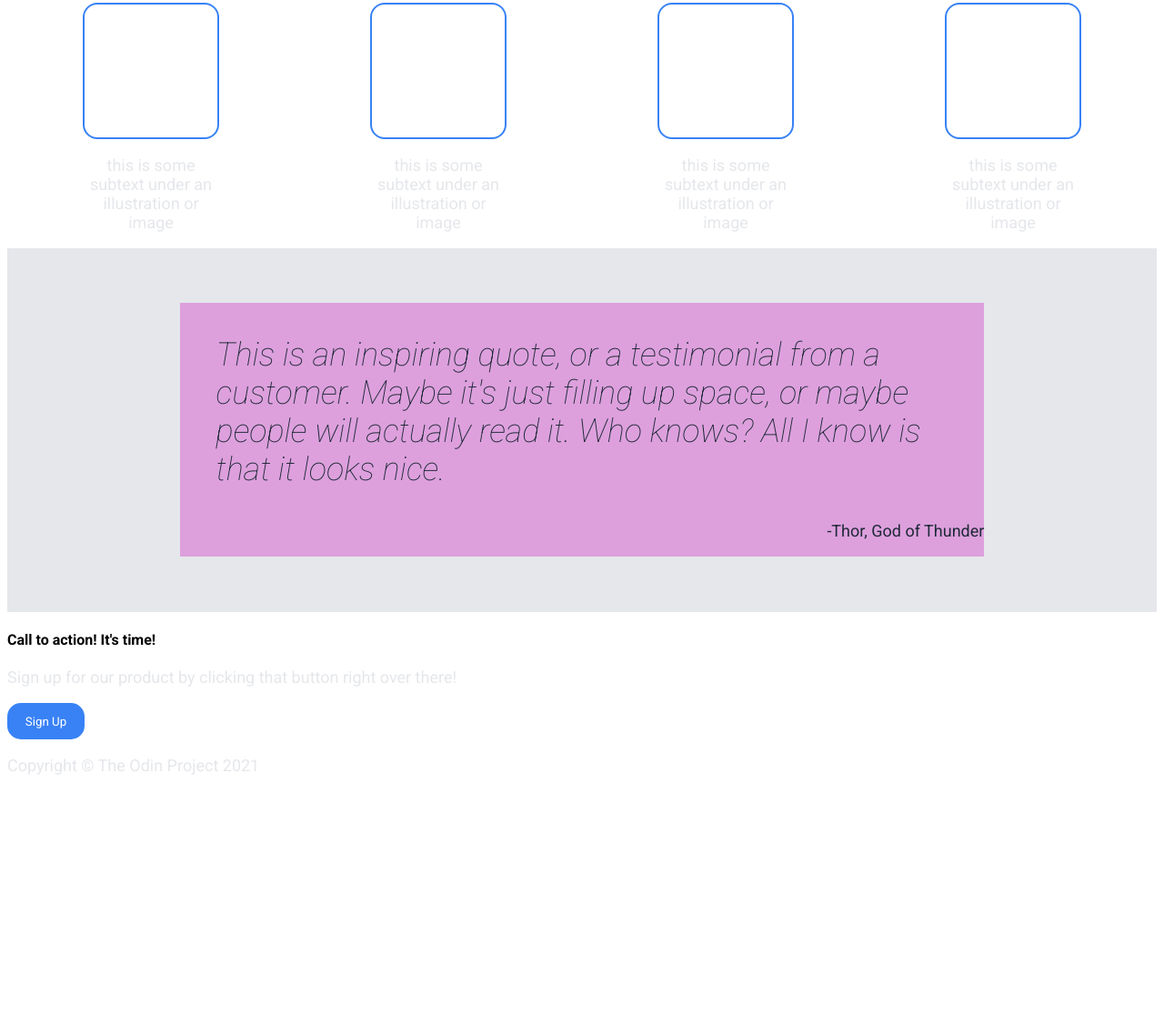
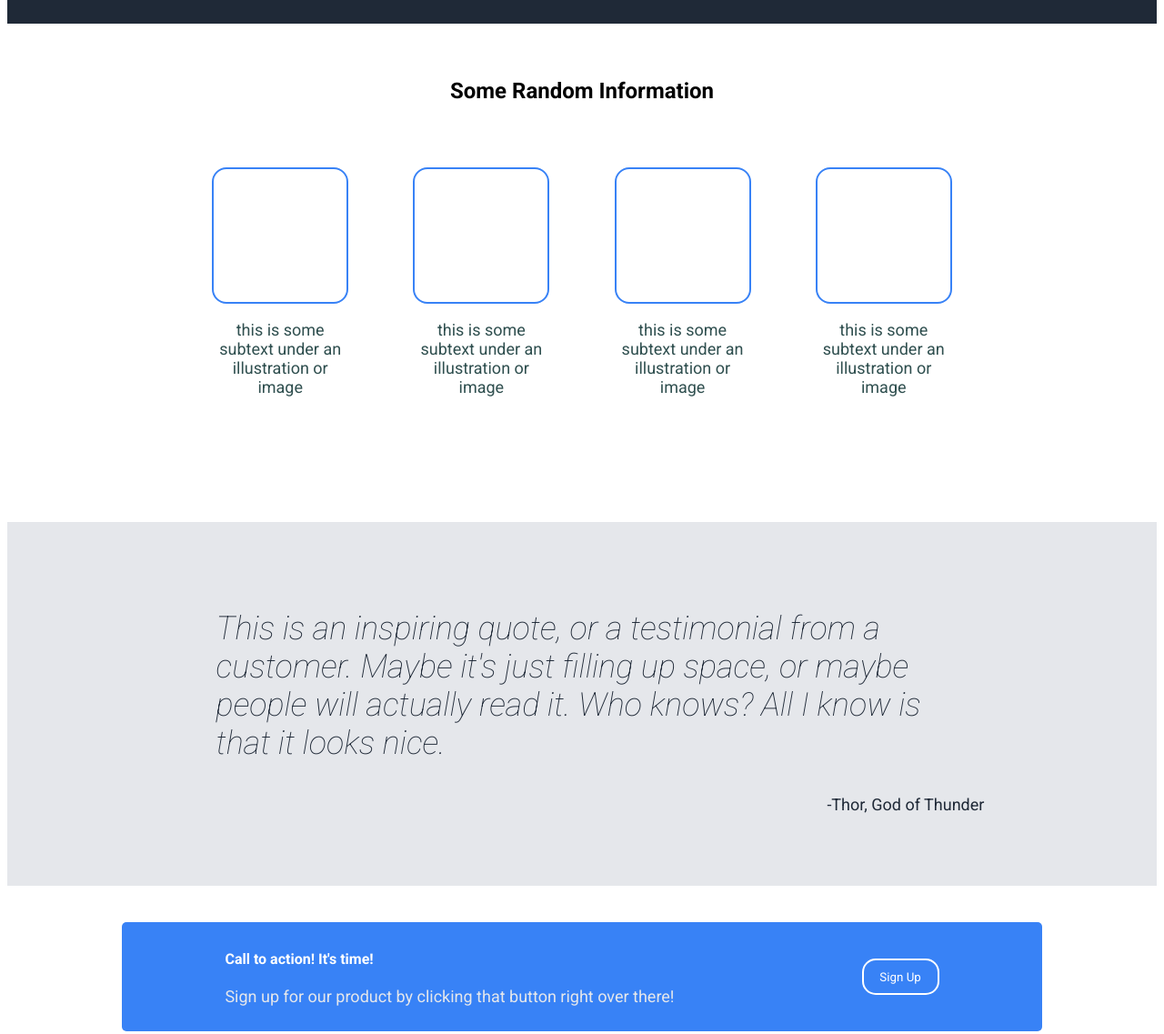
Before and after one commit to selasilm/landing-page, a plain HTML site: page index.html in a window 1280 px wide. Shown: the part 590-1727 px from the top of the page at 91% size. Before the commit the page ends 1460 px from the top, so only its background shows below. Drawn offline with Linux system fonts and the light colour scheme.

Commit message:
CSS final applied

```diff
--- a/index.html
+++ b/index.html
@@ -57,18 +57,16 @@
             <p>-Thor, God of Thunder</p>
         </div>
     </div>
-    <div class="flex-container">
+    <div class="flex-container" id ="call">
         <div>
-            <div>
-                <h4>Call to action! It's time!</h4>
-                <p>Sign up for our product by clicking that button right over there!</p>
-            </div>
-            <div>
-                <button>Sign Up</button>
-            </div>
+            <h4>Call to action! It's time!</h4>
+            <p>Sign up for our product by clicking that button right over there!</p>
+        </div>
+        <div>
+            <button class="white-btn">Sign Up</button>
         </div>
     </div>
-    <div class="footer">
+    <div class="flex-container footer">
         <p>Copyright © The Odin Project 2021</p>
     </div>
 </body>
--- a/style.css
+++ b/style.css
@@ -17,6 +17,8 @@ p{
 }
 .flex-container{
     display:flex;
+    width:100%;
+    margin:40px 0;
 }
 .bg1{
     background-color: #1F2937;
@@ -35,20 +37,26 @@ p{
 }
 
 #header ul{
-    gap:8px;
+    gap:16px;
 }
 .flex-container.vert{
     flex-direction:column;
 }
 #info{
     text-align: center;
+    align-items: center;
 }
 .box{
     width:150px;
 }
+.box p{
+    color:darkslategray;
+}
 .subinfo{
     justify-content: space-around;
     align-items: center;
+    width:70%;
+    margin-top: 0;
 }
 .emptybox{
     border: 2px solid #3882F6;
@@ -93,10 +101,11 @@ h2{
     font-size: 36px;
     justify-content: center;
     align-items: center;
+    padding: 60px 0;
 }
 #quote .flex-item{
     width:70%;
-    background-color: plum;
+    min-width:60%;
 }
 #quote p{
     color:#1F2937;
@@ -104,3 +113,25 @@ h2{
     font-weight:normal;
     font-style:normal;
 }
+#call{
+    margin:auto;
+    color:white;
+    padding:10px;
+    width:80%;
+    border-radius: 5px;
+    background-color: #3882F6;
+    flex-direction: row;
+    align-items: center;
+    justify-content: space-around;
+}
+.white-btn{
+    border: 2px solid white;
+}
+.footer{
+    color: white;
+    background-color: #1F2937;
+    margin:80px 0 0;
+    align-items: center;
+    justify-content: center;
+    padding: 25px;
+}
```
